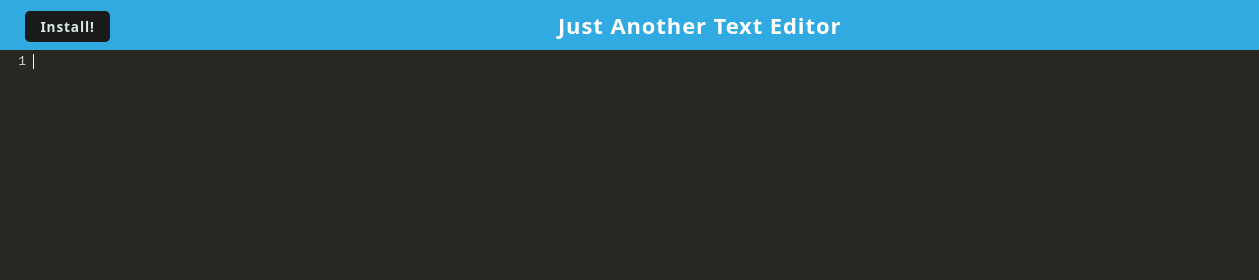
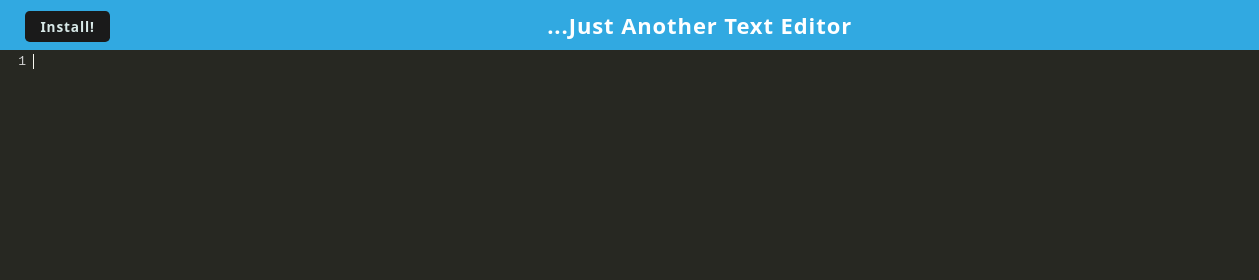
Before and after one commit to mdkgray/PWA_text_editor, a website built with webpack: page client/index.html in a window 1280 px wide. Shown: the full height of the page, 0-1259 px from the left. Built offline with nearby package versions, Linux system fonts and the light colour scheme; files whose address does not match are found by name.

Commit message:
modified index.html

```diff
--- a/client/index.html
+++ b/client/index.html
@@ -23,7 +23,7 @@
       <div class="nav-btn">
         <a class="btn btn-sm btn-dark" id="buttonInstall" role="button">Install!</a>
       </div>
-     <h1> Just Another Text Editor</h1>
+    <h1> ...Just Another Text Editor</h1>
 
       <div class="navbar-brand"
             ><img src="./assets/icons/icon_96x96.png"
```
